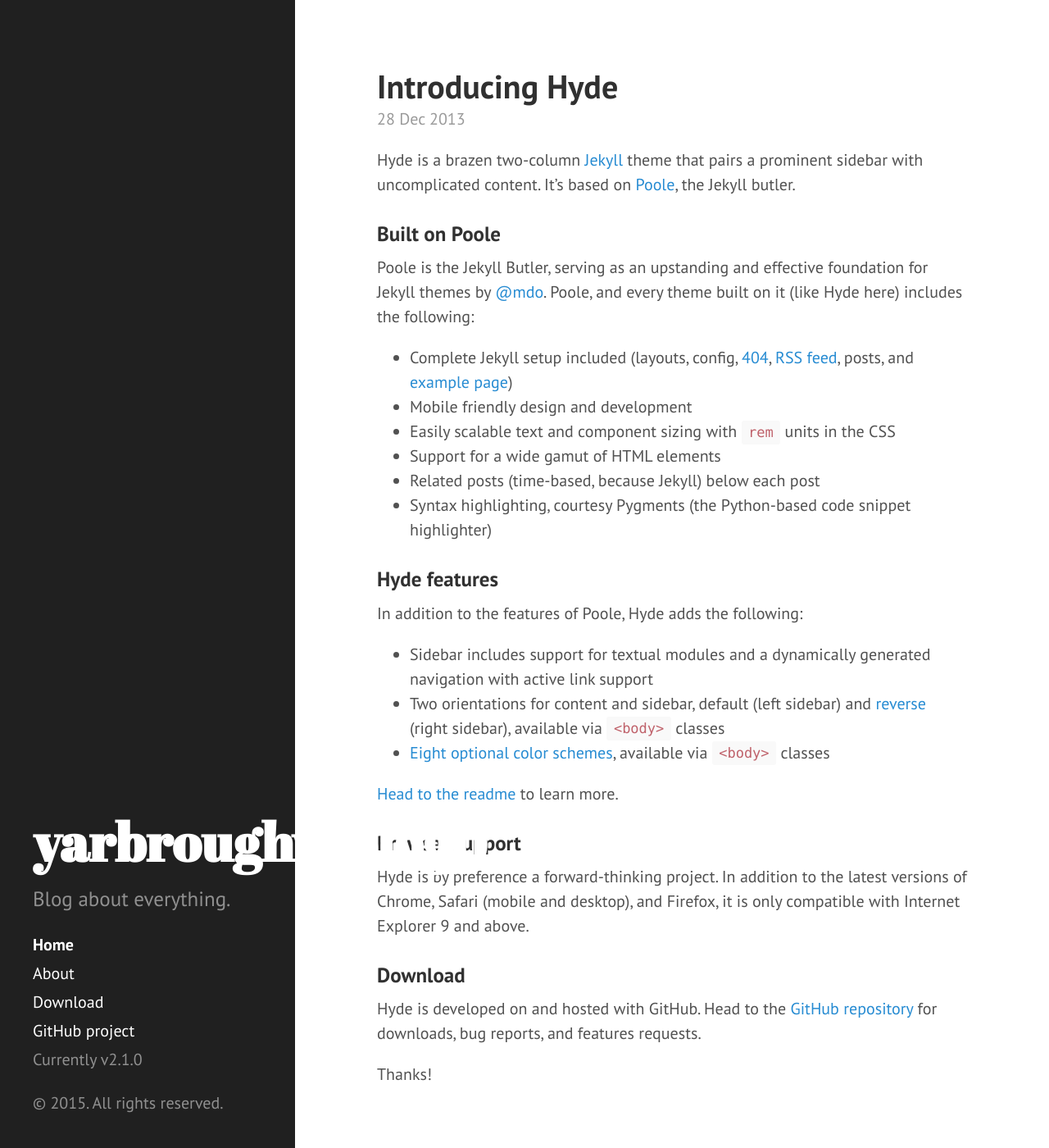
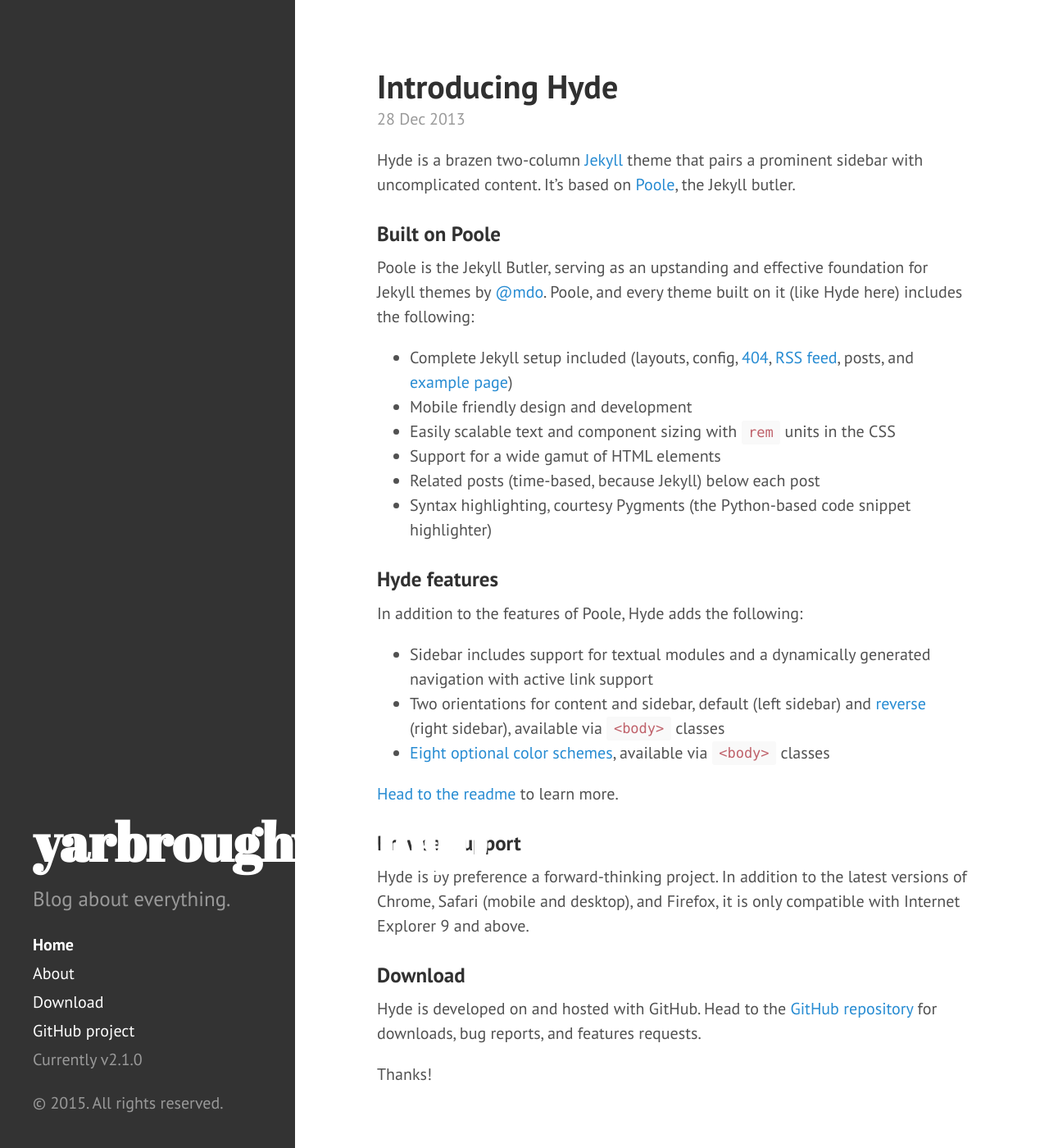
Before and after one commit to yarbroughw/yarbroughw.github.io, a Jekyll site: the page built from index.html, in a window 1280 px wide and 1400 px high. Shown: the whole window at 82% size. Built offline with Jekyll 4.4.1, drawn with Linux system fonts in a browser that asks for light colours; Markdown is read by kramdown in place of the engine named in the settings; the list of posts is cut into pages by our own code.

Commit message:
better sidebar bg color

```diff
--- a/public/css/hyde.css
+++ b/public/css/hyde.css
@@ -57,7 +57,7 @@ html {
   text-align: center;
   padding: 2rem 1rem;
   color: rgba(255,255,255,.5);
-  background-color: #202020;
+  background-color: #333;
 }
 @media (min-width: 48em) {
   .sidebar {
```
